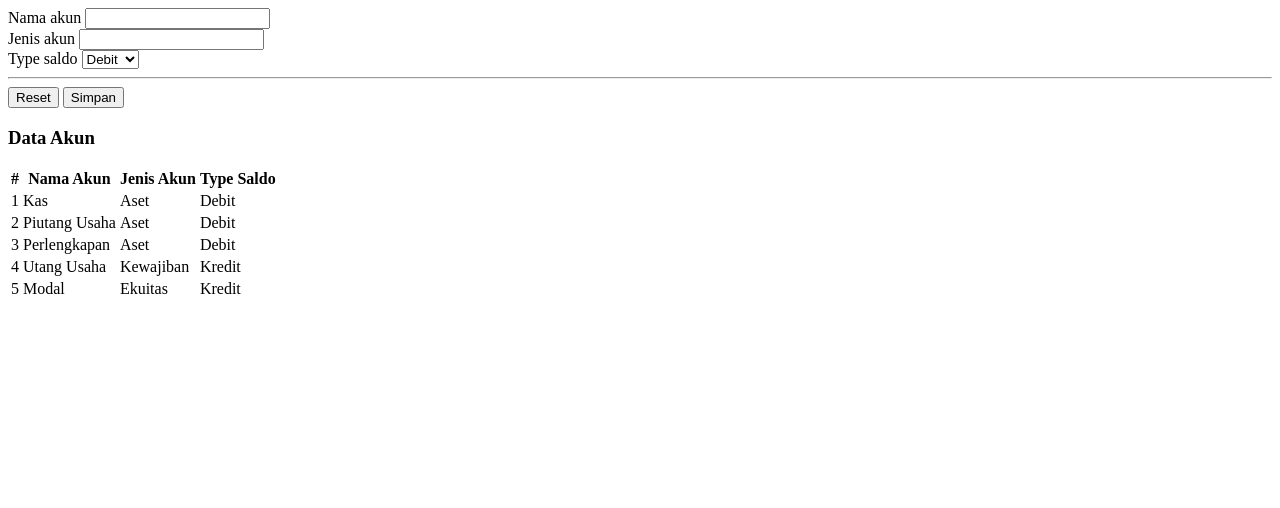
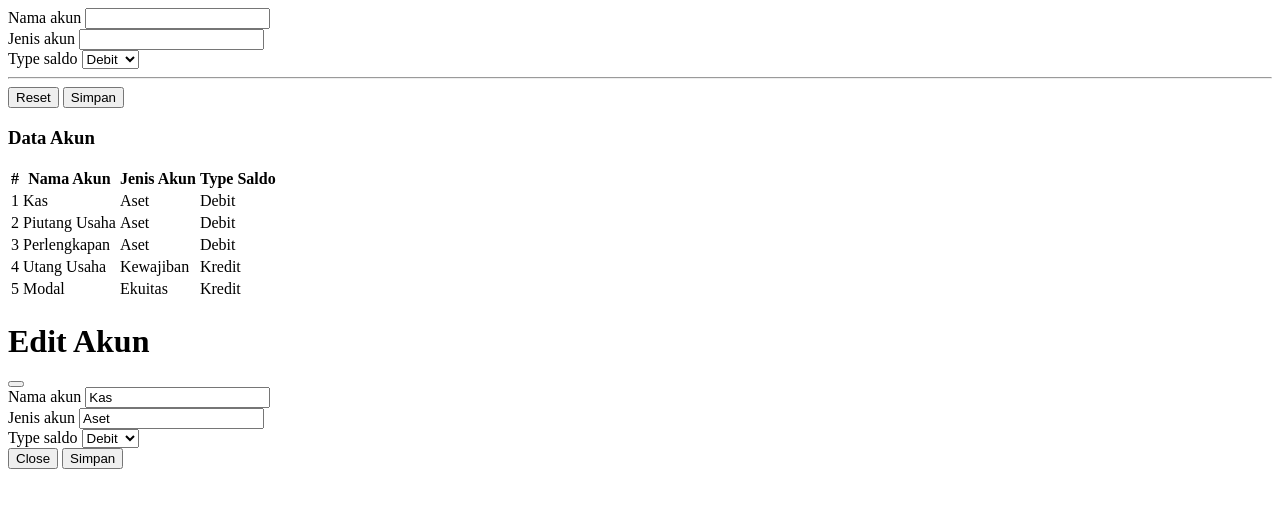
Before and after one commit to AdityaIbnu13/projek_sia, a PHP site: page /modul/akun/index.php in a window 1280 px wide. Shown: the top 508 px of the page. Run offline with PHP 8.4, Linux system fonts and the light colour scheme.

Commit message:
update-3 akun/index.php

```diff
--- a/modul/akun/index.php
+++ b/modul/akun/index.php
@@ -119,3 +119,38 @@
         </div>
     </div>
 </div>
+
+<!-- Modal -->
+<div class="modal fade" id="editAkun" tabindex="-1" aria-labelledby="exampleModalLabel" aria-hidden="true">
+    <div class="modal-dialog">
+        <div class="modal-content">
+            <div class="modal-header">
+                <h1 class="modal-title fs-5" id="exampleModalLabel">Edit Akun</h1>
+                <button type="button" class="btn-close" data-bs-dismiss="modal" aria-label="Close"></button>
+            </div>
+            <div class="modal-body">
+                <form action="/proses_edit_akun" method="post">
+                    <div class="mb-3">
+                        <label class="form-label" for="nama_akun">Nama akun</label>
+                        <input type="text" class="form-control" name="nama_akun" id="nama_akun" value="Kas">
+                    </div>
+                    <div class="mb-3">
+                        <label class="form-label" for="jenis_akun">Jenis akun</label>
+                        <input type="text" class="form-control" name="jenis_akun" id="jenis_akun" value="Aset">
+                    </div>
+                    <div class="mb-3">
+                        <label class="form-label" for="type_saldo">Type saldo</label>
+                        <select class="form-select" name="type_saldo" id="type_saldo">
+                            <option value="debit" selected>Debit</option>
+                            <option value="kredit">Kredit</option>
+                        </select>
+                    </div>
+                    <div class="modal-footer">
+                        <button type="button" class="btn btn-secondary" data-bs-dismiss="modal">Close</button>
+                        <button type="submit" class="btn btn-primary">Simpan</button>
+                    </div>
+                </form>
+            </div>
+        </div>
+    </div>
+</div>
```
